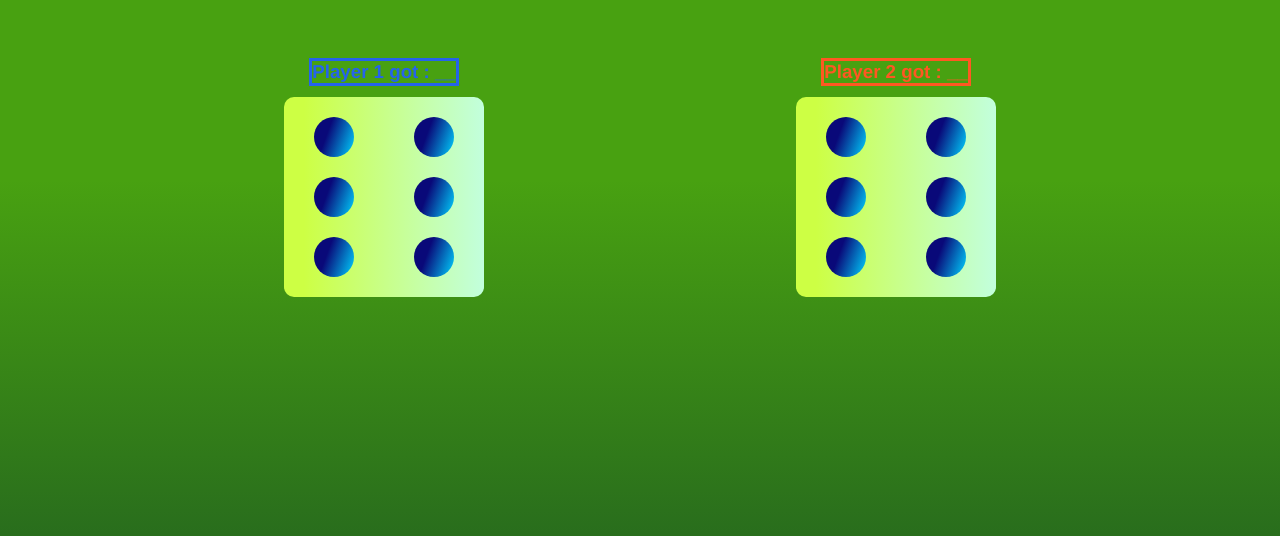
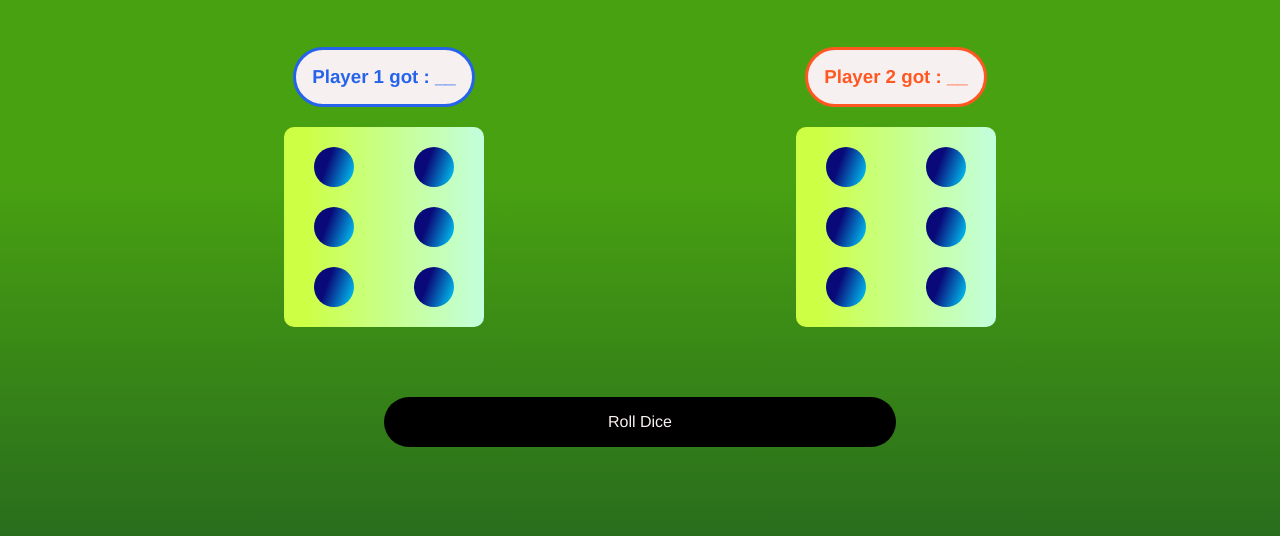
Before and after one commit to vivekkumar-connect/Dice-Rolling, a plain HTML site: page index.html in a window 1280 px wide. Shown: the part 220-756 px from the top of the page. Drawn offline with Linux system fonts and the light colour scheme.

Commit message:
Minor - Fixes

```diff
--- a/index.html
+++ b/index.html
@@ -11,8 +11,8 @@
         <h1>Dice Rolling Luck</h1>
         <h2 class="who-won">Who win?</h2>
         <div class="game-display">
-            <div class="player-one-heading"><h3>Player 1 got : __</h3></div>
-            <div class="player-two-heading"><h3>Player 2 got : __</h3></div>
+            <div class="player-heading player-one-heading"><h3>Player 1 got : __</h3></div>
+            <div class="player-heading player-two-heading"><h3>Player 2 got : __</h3></div>
             <div id="player-one-dice">
                 <div class="dice">
                     <div class="dice-numbers-row row-top">
@@ -46,6 +46,7 @@
                 </div>
             </div>
         </div>
+        <div class="play-button" > Roll Dice </div>
     </div>
     <script src="./index.js"></script>
 </body>
```
